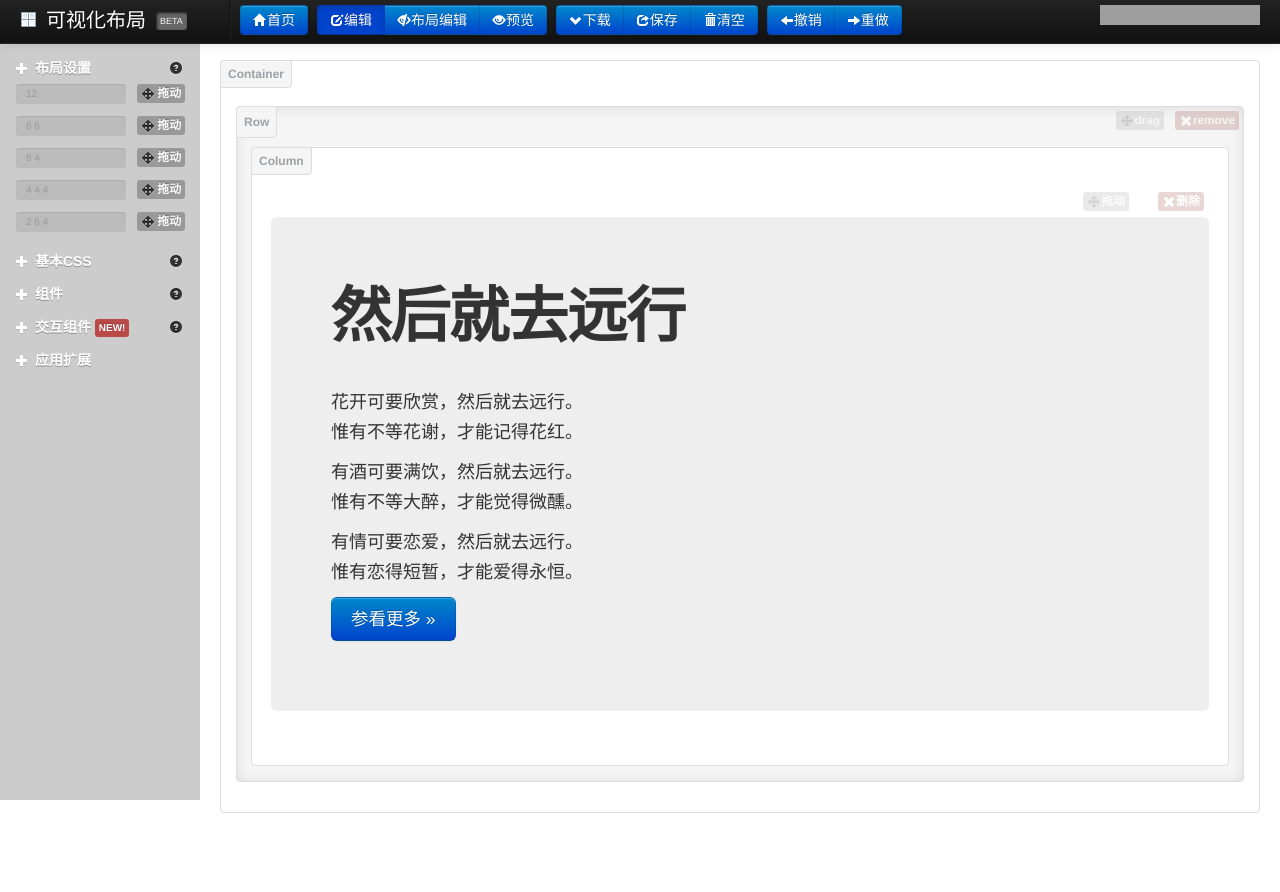
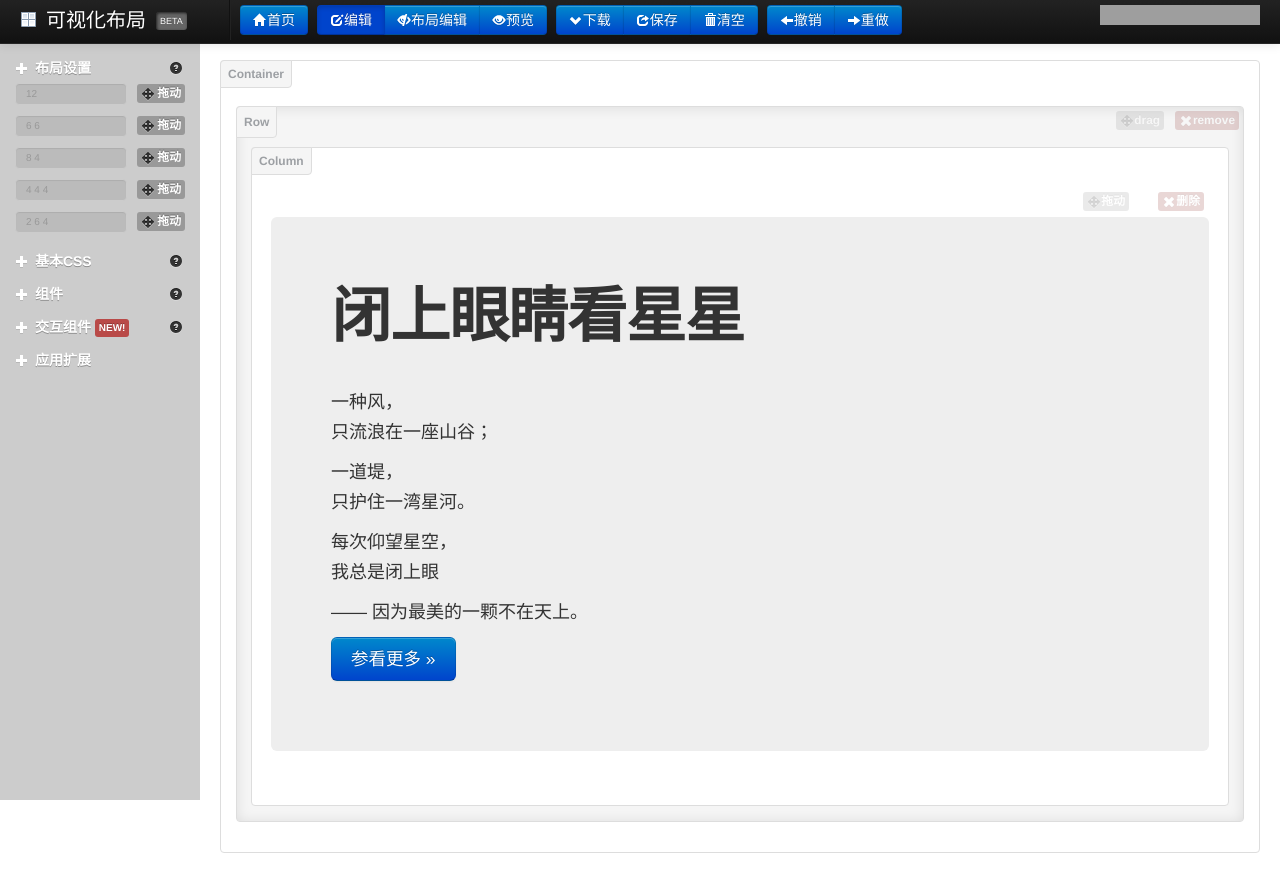
Before and after one commit to justjavac/layoutit, a plain HTML site: page index.html in a window 1280 px wide. Before the commit the page ends 853 px from the top, so only its background shows below. Drawn offline with Linux system fonts and the light colour scheme; grey boxes are pictures that could not be loaded; files whose address does not match are found by name.

Commit message:
change the poem

```diff
--- a/index.html
+++ b/index.html
@@ -860,16 +860,15 @@
               <div class="preview">概述</div>
               <div class="view">
                 <div class="hero-unit" contenteditable="true">
-                  <h1>然后就去远行</h1>
+                  <h1>闭上眼睛看星星</h1>
                   <p>&nbsp;</p>
-                  <p>花开可要欣赏，然后就去远行。<br/>
-                    惟有不等花谢，才能记得花红。</p>
-                    <p>有酒可要满饮，然后就去远行。<br/>
-    惟有不等大醉，才能觉得微醺。
-</p>
-                    <p>有情可要恋爱，然后就去远行。<br/>
-    惟有恋得短暂，才能爱得永恒。
-</p>
+                  <p>一种风，<br/>
+                    只流浪在一座山谷；</p>
+                  <p>一道堤，<br/>
+                    只护住一湾星河。</p>
+                  <p>每次仰望星空，<br/>
+                    我总是闭上眼</p>
+                  <p>—— 因为最美的一颗不在天上。</p>
                   <p><a class="btn btn-primary btn-large" href="#">参看更多 »</a></p>
                 </div>
               </div>
```
